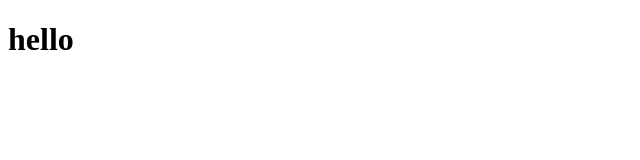
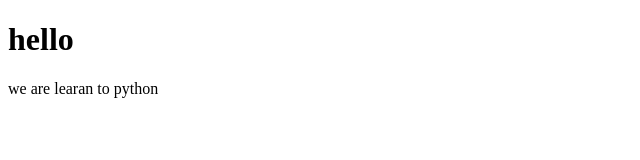
Before and after one commit to keerthivijay55/gitup.function, a plain HTML site: page index.html in a window 1280 px wide. Shown: the whole page, without its empty margins (0-640 px from the left). Drawn offline with Linux system fonts and the light colour scheme.

Commit message:
page add in ptag

```diff
--- a/index.html
+++ b/index.html
@@ -7,5 +7,6 @@
 </head>
 <body>
     <h1>hello</h1>
+    <p>we are learan to python </p>
 </body>
 </html>
```
